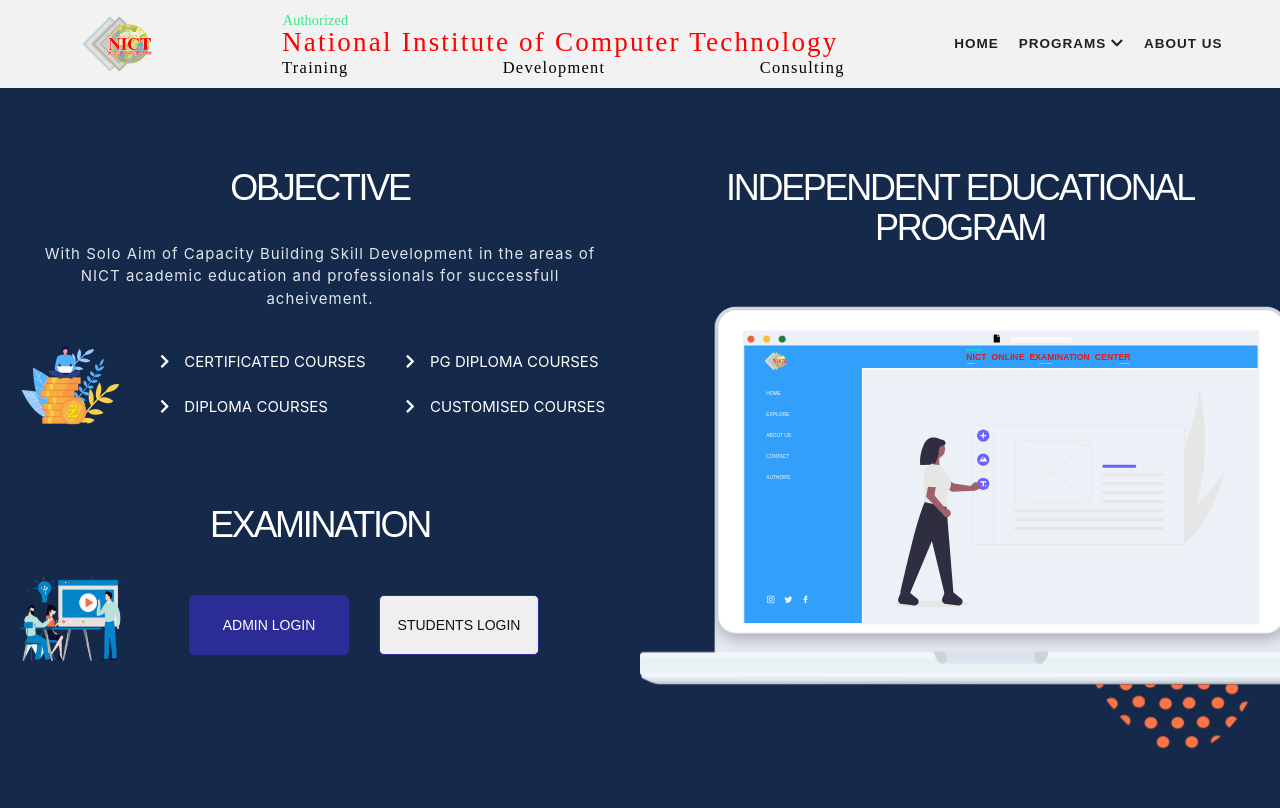
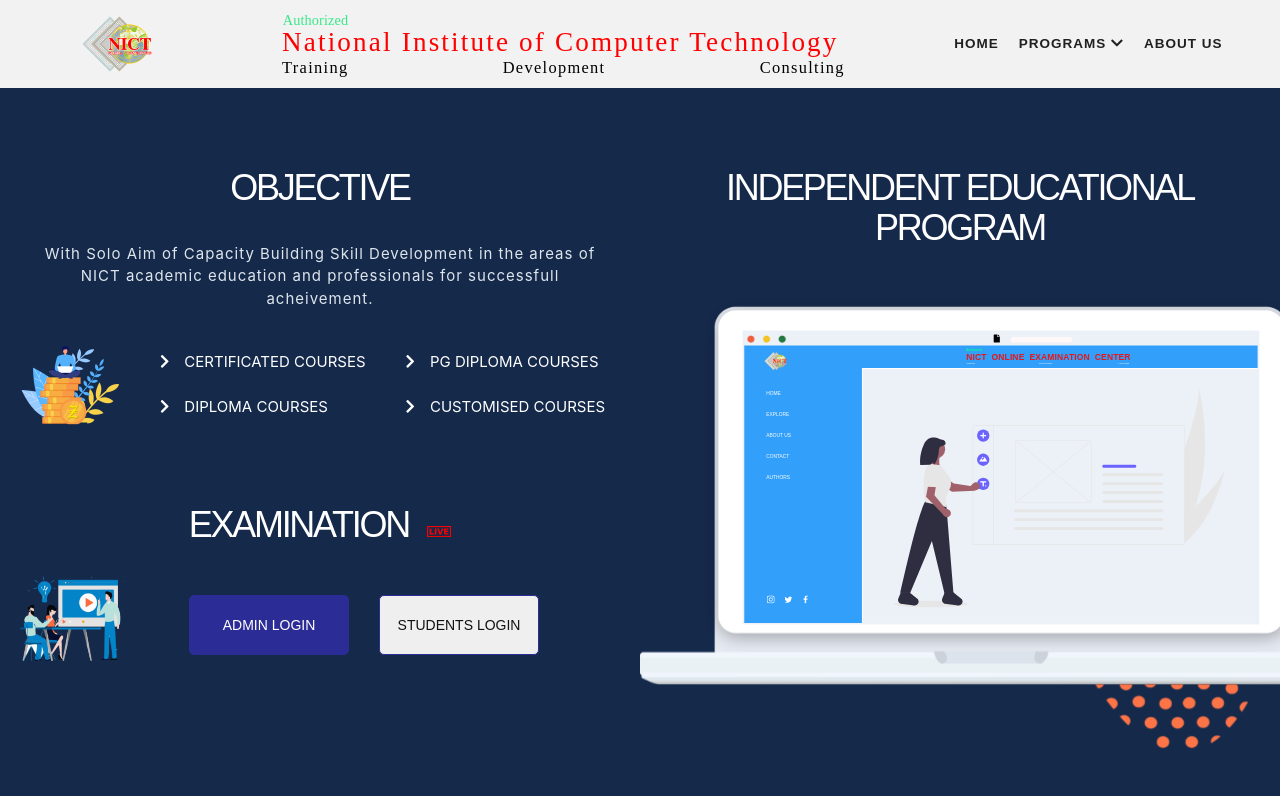
Before and after one commit to jithish-sekar/nict-website, a React (Create React App) app in the folder client/: page / in a window 1280 px wide. Shown: the top 808 px of the page. Built offline with nearby package versions, Linux system fonts and the light colour scheme.

Commit message:
make it better

```diff
--- a/client/src/components/landingpage/landingpage_component.js
+++ b/client/src/components/landingpage/landingpage_component.js
@@ -80,7 +80,7 @@
                   <i class="fas fa-chevron-right"></i><span>E-LEARNING<img style={{ height: "11px", paddingLeft: "10px", paddingTop: "" }} src="live.jpg" alt="nict" /></span><br /><br />
                 </div>
               </div> */}
-              <h3>EXAMINATION </h3>
+              <h3>EXAMINATION <span><img style={{ height: "11px", paddingLeft: "10px", paddingTop: "" }} src="live.jpg" alt="nict" /></span></h3>
               <div style={{display:"flex"}}>
               <img style={{ height: "130px",width:"125px",  paddingLeft: "20px", paddingTop: "20px" }} src="nicthome2.png" alt="nict" />
               <div className="studentAdmin">
--- a/client/src/components/landingpage/landingpage_component.scss
+++ b/client/src/components/landingpage/landingpage_component.scss
@@ -23,7 +23,7 @@
     // margin-top: 25px;
     width: 50%;
     // margin-left: 2.5%;
-    height:90vh;
+    height:88.5vh;
 
  h3{
     // color:#1e3932;
@@ -95,7 +95,7 @@
     width: 50%;
     // margin-left: 2.5%;
     // margin-top: 25px;
-    height: 90vh;
+    height: 88.5vh;
 
  .brightContainer{
     // font-family: 'Exo 2', sans-serif;
```
